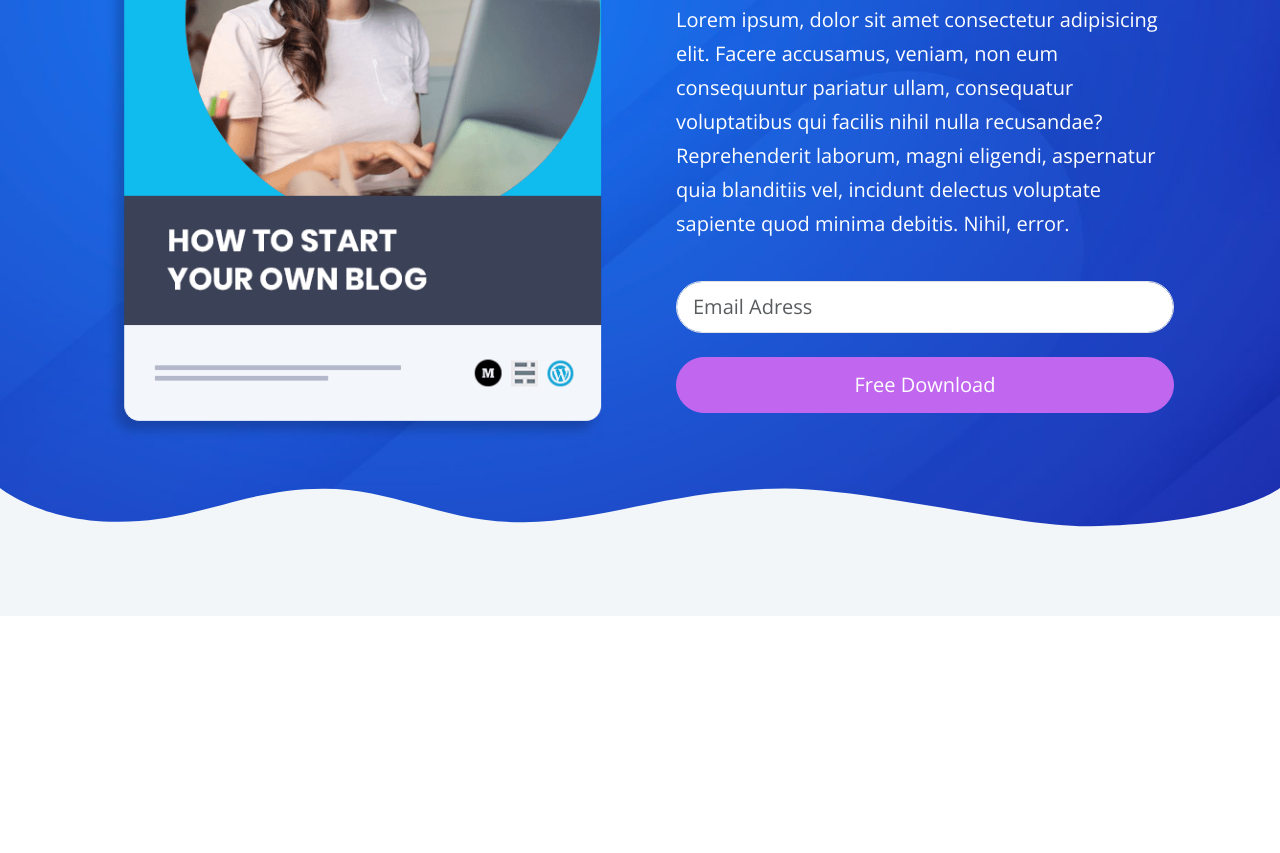
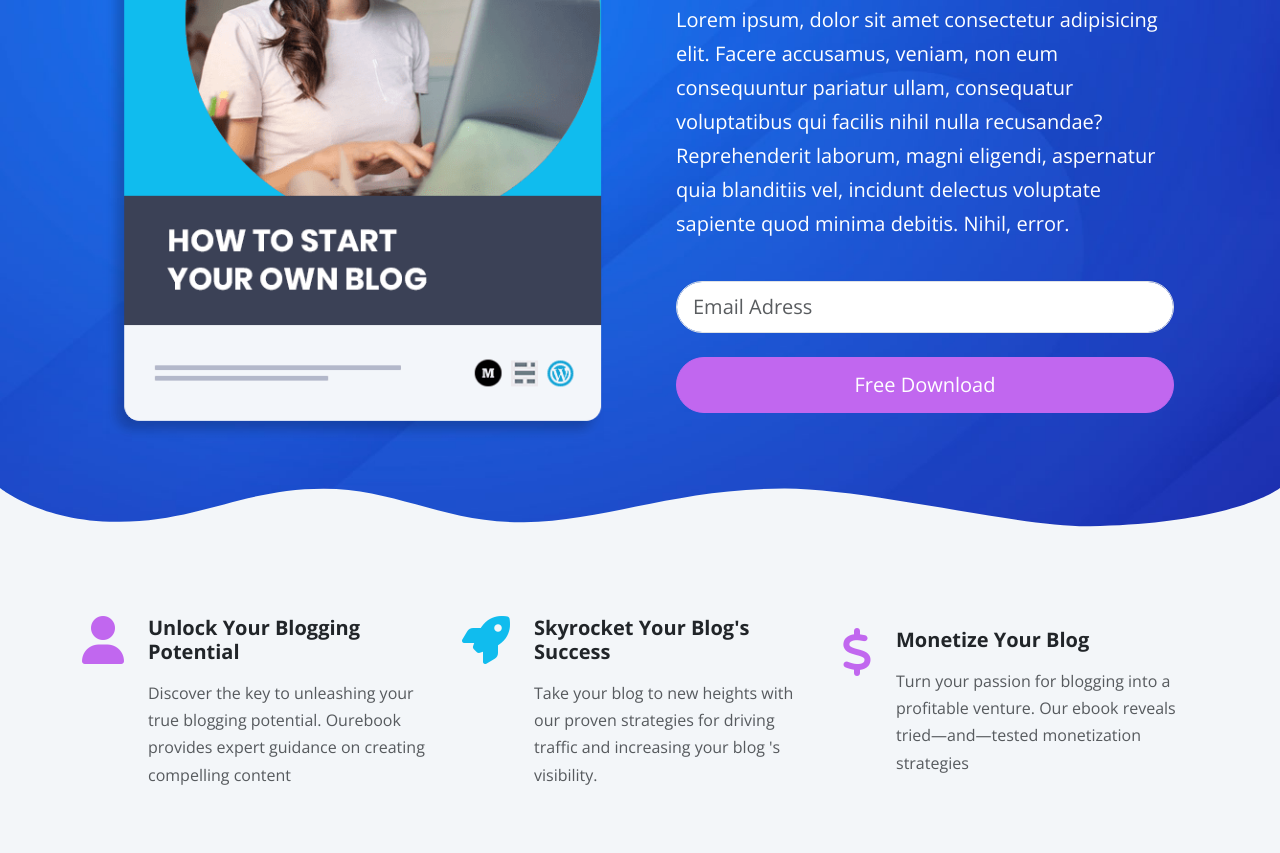
Before and after one commit to tomaszbialkowski/bs5_ebook_website, a website: page index.html in a window 1280 px wide. Shown: the part 369-1222 px from the top of the page. Before the commit the page ends 985 px from the top, so only its background shows below. Drawn offline with nearby package versions, Linux system fonts and the light colour scheme.

Commit message:
icons section done

```diff
--- a/index.html
+++ b/index.html
@@ -110,6 +110,45 @@
       </svg>
     </header>
 
+    <!--  Icons -->
+    <section class="icons bg-light pb-5">
+      <div class="container-xl">
+        <div class="row hstack g-4">
+          <div class="col-md-4 d-flex gap-4">
+            <i class="fas fa-user fa-3x text-primary"></i>
+            <div>
+              <h5 class="fw-bold">Unlock Your Blogging Potential</h5>
+              <p class="text-muted">
+                Discover the key to unleashing your true blogging potential.
+                Ourebook provides expert guidance on creating compelling content
+              </p>
+            </div>
+          </div>
+
+          <div class="col-md-4 d-flex gap-4">
+            <i class="fas fa-rocket fa-3x text-secondary"></i>
+            <div>
+              <h5 class="fw-bold">Skyrocket Your Blog's
+                Success</h5>
+              <p class="text-muted">
+                Take your blog to new heights with our proven strategies for driving traffic and increasing your blog 's visibility.
+              </p>
+            </div>
+          </div>
+
+          <div class="col-md-4 d-flex gap-4">
+            <i class="fas fa-dollar fa-3x text-primary"></i>
+            <div>
+              <h5 class="fw-bold">Monetize Your Blog</h5>
+              <p class="text-muted">
+                Turn your passion for blogging into a profitable venture. Our ebook reveals tried—and—tested monetization strategies
+              </p>
+            </div>
+          </div>
+        </div>
+      </div>
+    </section>
+
     <script src="js/bootstrap.bundle.min.js"></script>
     <script src="js/script.js"></script>
   </body>
--- a/scss/bootstrap.scss
+++ b/scss/bootstrap.scss
@@ -1,7 +1,6 @@
 //. tu nadpisujemy bootstrapa, zawsze powyżej importu
 // Bootstrap Variables
-$font-family-sans-serif: 'Open Sans', sans-serif;
-
+$font-family-sans-serif: "Open Sans", sans-serif;
 
 // Colors
 $primary: #c167ef;
@@ -35,8 +34,8 @@ $navbar-toggler-border-radius: 5px;
 $spacer: 1rem !default;
 $spacers: (
   0: 0,
-  1: $spacer * .25,
-  2: $spacer * .5,
+  1: $spacer * 0.25,
+  2: $spacer * 0.5,
   3: $spacer,
   4: $spacer * 1.5,
   5: $spacer * 3,
--- a/scss/styles.scss
+++ b/scss/styles.scss
@@ -22,3 +22,14 @@ header {
 .wave-decoration {
       fill: #f3f6f9;
 }
+
+@media (max-width: 1000px) {
+    .hero .image-container {
+      display: flex;
+      justify-content: center;
+    }
+
+    .text-container h1 {
+        text-align: center;
+    }
+}
```
Also changed, not shown: css/styles.css.
